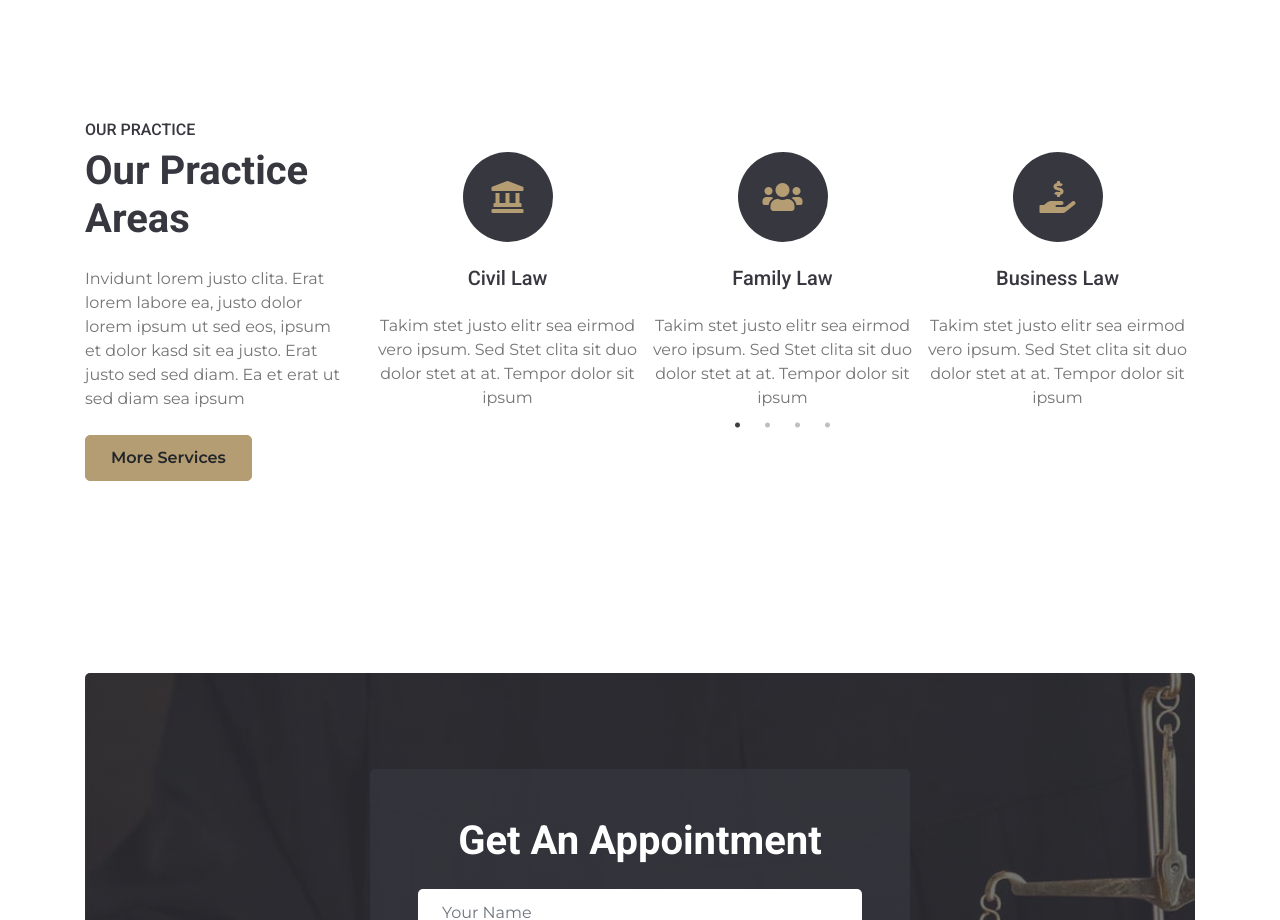
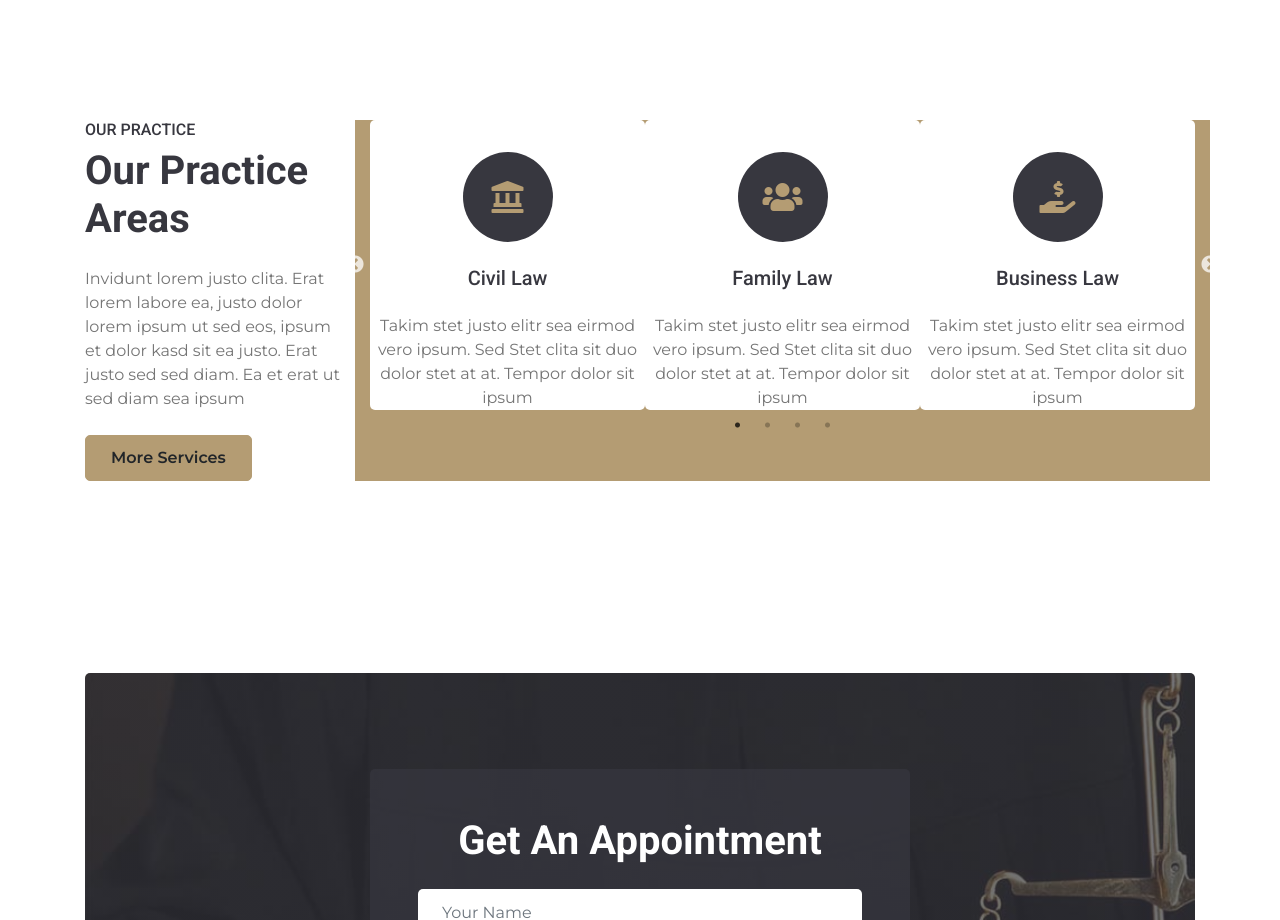
Before and after one commit to leki-hub/lesmo-lawfirm, a React (Create React App) app: page /#/ in a window 1280 px wide. Shown: the part 1640-2560 px from the top of the page. Built offline with nearby package versions, Linux system fonts and the light colour scheme.

Commit message:
services background

```diff
--- a/src/components/Service.jsx
+++ b/src/components/Service.jsx
@@ -43,7 +43,7 @@ const ServiceCarousel = () => {
               More Services
             </a>
           </div>
-          <div className="col-lg-9 pt-5 pt-lg-0">
+          <div className="col-lg-9 pt-5 pt-lg-0 bg-primary ">
             <Slider {...settings}>
               <div className="d-flex flex-column align-items-center text-center bg-white rounded pt-4">
                 <div className="icon-box bg-secondary text-primary mt-2 mb-4">
```
